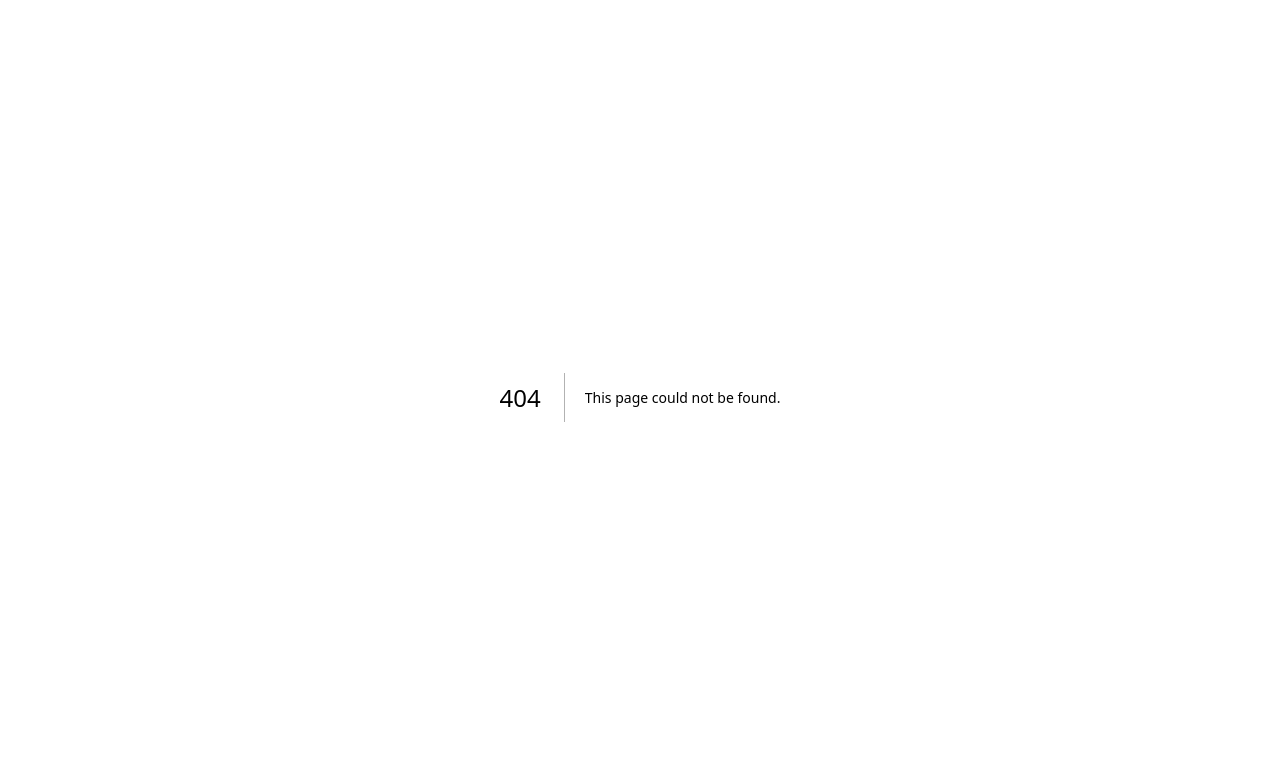
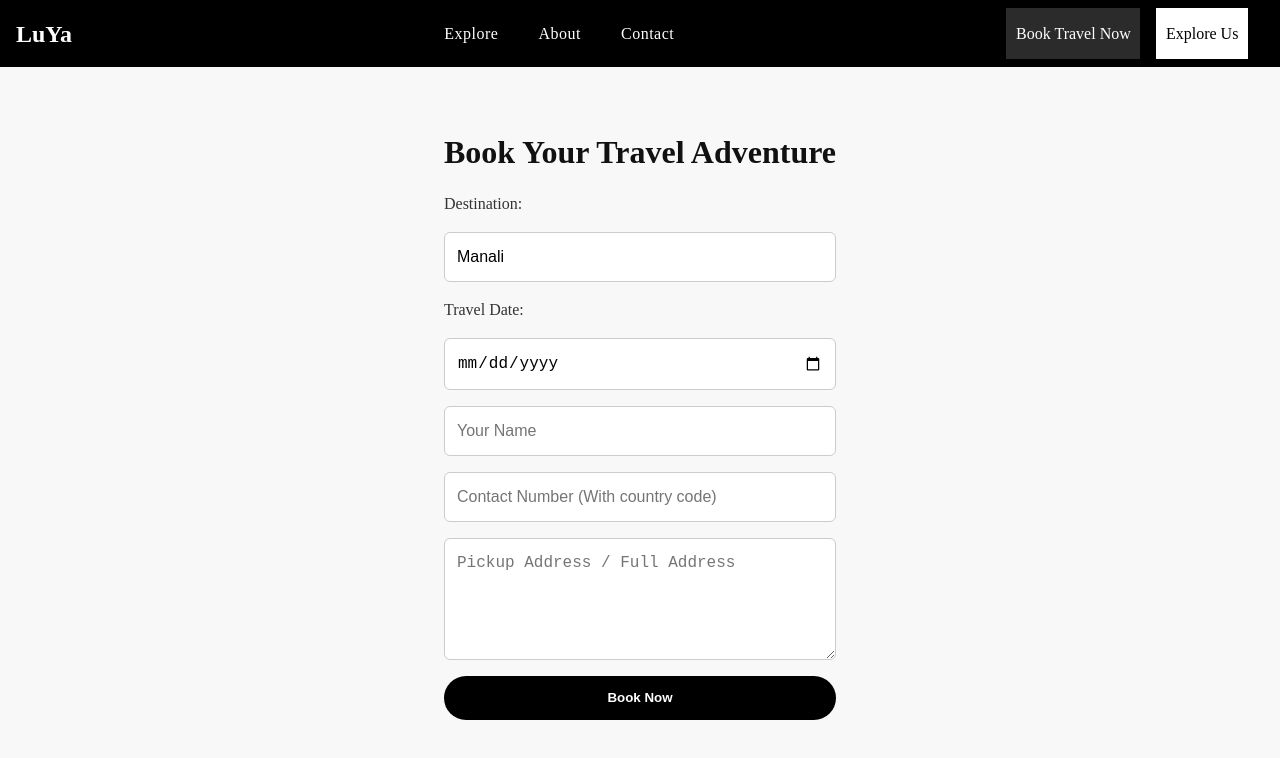
Before and after one commit to deepak427/Lucid-Yatra, a Next.js app: page /book in a window 1280 px wide. Before the commit this address had no page. Shown: the top 758 px of the page. Built offline with nearby package versions, Linux system fonts and the light colour scheme.

Commit message:
feat: Added page for taking user details

```diff
--- a/app/(root)/Home.module.css
+++ b/app/(root)/Home.module.css
@@ -28,6 +28,29 @@
   font-weight: bold;
 }
 
+.thankYouMessage {
+  background-color: #e0ffe0;
+  color: #1a7f37;
+  padding: 12px 20px;
+  margin-bottom: 20px;
+  border-radius: 8px;
+  font-weight: bold;
+  text-align: center;
+  animation: fadeIn 0.5s ease-in;
+  z-index: 10;
+}
+
+@keyframes fadeIn {
+  from {
+    opacity: 0;
+    transform: translateY(-10px);
+  }
+  to {
+    opacity: 1;
+    transform: translateY(0);
+  }
+}
+
 @media (max-width: 800px) {
   .mainTextContainer h1 {
     font-size: 15vw;
--- /dev/null
+++ b/app/(root)/book/Book.module.css
@@ -0,0 +1,58 @@
+.container {
+  padding: 8rem;
+  background: #f8f8f8;
+  display: flex;
+  min-height: calc(100dvh - 8rem);
+  justify-content: center;
+}
+
+.heading {
+  font-size: 2rem;
+  margin-bottom: 1rem;
+  color: #111;
+}
+
+.form {
+  display: flex;
+  flex-direction: column;
+  gap: 1rem;
+  max-width: 500px;
+  width: 100%;
+}
+
+.input,
+.textarea,
+.select {
+  padding: 0.75rem;
+  border-radius: 6px;
+  border: 1px solid #ccc;
+  font-size: 1rem;
+  background: #fff;
+}
+
+.select {
+  appearance: none;
+  -webkit-appearance: none;
+  -moz-appearance: none;
+}
+
+.button {
+  background: #000;
+  color: #fff;
+  padding: 0.75rem;
+  border-radius: 9999px;
+  cursor: pointer;
+  font-weight: 600;
+  border: none;
+  transition: background 0.3s ease;
+}
+
+.button:hover {
+  background-color: #333;
+}
+
+.label {
+  font-size: 1rem;
+  font-weight: 500;
+  color: #333;
+}
--- /dev/null
+++ b/app/(root)/book/page.tsx
@@ -0,0 +1,121 @@
+"use client";
+
+import { useState } from "react";
+import styles from "./Book.module.css";
+import { useRouter } from "next/navigation";
+
+export default function Book() {
+  const destination = "Manali";
+
+  const router = useRouter();
+
+  const [formData, setFormData] = useState({
+    name: "",
+    contact: "",
+    address: "",
+  });
+
+  const [selectedDestination, setSelectedDestination] = useState(destination);
+  const [travelDate, setTravelDate] = useState("");
+  const [isSubmitting, setIsSubmitting] = useState(false);
+
+  const handleChange = (
+    e: React.ChangeEvent<HTMLInputElement | HTMLTextAreaElement>
+  ) => {
+    setFormData({ ...formData, [e.target.name]: e.target.value });
+  };
+
+  const handleSubmit = async (e: React.FormEvent) => {
+    e.preventDefault();
+    if (isSubmitting) return;
+
+    setIsSubmitting(true);
+
+    try {
+      const res = await fetch("/api/bookings", {
+        method: "POST",
+        headers: {
+          "Content-Type": "application/json",
+        },
+        body: JSON.stringify({
+          destination: selectedDestination,
+          travelDate,
+          ...formData,
+        }),
+      });
+
+      if (res.ok) {
+        router.push("/?thankyou=true");
+      } else {
+        console.log("Failed to submit booking.");
+        setIsSubmitting(false);
+      }
+    } catch (error) {
+      console.error("Error submitting booking:", error);
+      setIsSubmitting(false);
+    }
+  };
+
+  return (
+    <div className={styles.container}>
+      <div>
+        <h2 className={styles.heading}>Book Your Travel Adventure</h2>
+        <form onSubmit={handleSubmit} className={styles.form}>
+          <label className={styles.label}>Destination:</label>
+          <select
+            className={styles.select}
+            value={selectedDestination}
+            onChange={(e) => setSelectedDestination(e.target.value)}
+          >
+            <option value="Manali">Manali</option>
+            <option value="Goa">Goa</option>
+            <option value="Shimla">Shimla</option>
+            <option value="Jaipur">Jaipur</option>
+          </select>
+
+          <label className={styles.label}>Travel Date:</label>
+          <input
+            type="date"
+            value={travelDate}
+            onChange={(e) => setTravelDate(e.target.value)}
+            required
+            className={styles.input}
+          />
+
+          <input
+            name="name"
+            placeholder="Your Name"
+            value={formData.name}
+            onChange={handleChange}
+            required
+            className={styles.input}
+          />
+          <input
+            name="contact"
+            placeholder="Contact Number (With country code)"
+            value={formData.contact}
+            onChange={handleChange}
+            required
+            className={styles.input}
+          />
+          <textarea
+            name="address"
+            placeholder="Pickup Address / Full Address"
+            value={formData.address}
+            onChange={handleChange}
+            required
+            className={styles.textarea}
+            rows={4}
+          />
+          <button
+            type="submit"
+            className={styles.button}
+            disabled={isSubmitting}
+          >
+            {isSubmitting ? "Booking..." : "Book Now"}
+          </button>
+        </form>
+      </div>
+    </div>
+  );
+}
--- a/app/(root)/layout.tsx
+++ b/app/(root)/layout.tsx
@@ -1,4 +1,5 @@
 import Navbar from "@/components/Navbar";
+import { Suspense } from "react";
 
 export default function RootLayout({
   children,
@@ -8,7 +9,8 @@ export default function RootLayout({
   return (
     <>
       <Navbar />
-      {children}
+      {<Suspense fallback={<div>Loading...</div>}>{children}</Suspense>}
+      {}
     </>
   );
 }
--- /dev/null
+++ b/app/api/bookings/route.js
@@ -0,0 +1,17 @@
+import connectDB from "@/utils/db";
+import Booking from "@/models/Booking";
+
+export async function POST(req) {
+  try {
+    const body = await req.json();
+    await connectDB();
+    const newBooking = await Booking.create(body);
+    return new Response(JSON.stringify(newBooking), {
+      status: 201,
+    });
+  } catch (err) {
+    return new Response(JSON.stringify({ message: "Error", err }), {
+      status: 500,
+    });
+  }
+}
--- a/components/Navbar.module.css
+++ b/components/Navbar.module.css
@@ -22,6 +22,48 @@
 .main_nav .nav_container h2 {
   color: var(--text-secondary);
   margin-right: 2.5rem;
+}
+
+.navLinks {
+  display: flex;
+  list-style: none;
+  gap: 2.5rem;
+  transition: all 0.3s ease;
+  margin-left: auto;
+}
+
+.navLinks li {
+  position: relative;
+  overflow: hidden;
+}
+
+.navLinks li a {
+  color: var(--text-secondary);
+  text-decoration: none;
+  font-weight: 500;
+  font-size: 1rem;
+  letter-spacing: 0.5px;
+  padding-bottom: 5px;
+  transition: color 0.3s ease;
+}
+
+.navLinks li a::after {
+  content: "";
+  position: absolute;
+  width: 0;
+  height: 2px;
+  left: 0;
+  bottom: 0;
+  background-color: var(--border-secondary);
+  transition: width 0.3s ease;
+}
+
+.navLinks li a:hover::after {
+  width: 100%;
+}
+
+.navLinks li a:hover {
+  color: var(--border-secondary);
 }
 
 .nav_container .buttons_container {
--- a/components/Navbar.tsx
+++ b/components/Navbar.tsx
@@ -7,13 +7,23 @@ const Navbar = () => {
     <header className={styles.main_nav}>
       <nav className={styles.nav_container}>
         <h2>LuYa</h2>
+
+        <ul className={styles.navLinks}>
+          <li>
+            <Link href="/explore">Explore</Link>
+          </li>
+          <li>
+            <Link href="/about">About</Link>
+          </li>
+          <li>
+            <Link href="/contact">Contact</Link>
+          </li>
+        </ul>
+
         <div className={styles.buttons_container}>
           <Link
-            href="https://docs.google.com/forms/d/e/1FAIpQLScKVwjL1riqMm6wWXtsLQj77rLQWJZZwuSscssuJBru5SBy1w/viewform?usp=header"
+            href="/book"
             className={`${styles.nav_btn} ${styles.nav_btn_book}`}
-            target="_blank"
-            rel="noopener noreferrer"
-            aria-label="Book your travel now via Google Forms"
           >
             Book Travel Now
           </Link>
--- /dev/null
+++ b/models/Booking.js
@@ -0,0 +1,32 @@
+import mongoose from "mongoose";
+
+const bookingSchema = new mongoose.Schema({
+  name: {
+    type: String,
+    required: true,
+    trim: true,
+  },
+  contact: {
+    type: String,
+    required: true,
+    trim: true,
+  },
+  address: {
+    type: String,
+    required: true,
+  },
+  destination: {
+    type: String,
+    default: "",
+  },
+  travelDate: {
+    type: String,
+    default: "",
+  },
+  createdAt: {
+    type: Date,
+    default: Date.now,
+  },
+});
+
+export default mongoose.models.Booking || mongoose.model("Booking", bookingSchema);
--- a/package.json
+++ b/package.json
@@ -10,6 +10,7 @@
   },
   "dependencies": {
     "@vercel/blob": "^0.27.0",
+    "mongoose": "^8.14.1",
     "next": "15.1.3",
     "next-video": "^2.0.0",
     "react": "^19.0.0",
--- /dev/null
+++ b/utils/db.js
@@ -0,0 +1,22 @@
+import mongoose from "mongoose";
+
+const MONGO_URI = process.env.MONGO_URI;
+
+if (!MONGO_URI) throw new Error("Please add MONGO_URI to .env.local");
+
+let cached = global.mongoose || { conn: null, promise: null };
+
+async function connectDB() {
+  if (cached.conn) return cached.conn;
+
+  if (!cached.promise) {
+    cached.promise = mongoose.connect(MONGO_URI, {
+      bufferCommands: false,
+    });
+  }
+
+  cached.conn = await cached.promise;
+  return cached.conn;
+}
+
+export default connectDB;
```
Also changed, not shown: app/(root)/page.tsx (+11 -6 lines), 1 other file (tests, documents, lock files or other folders).
